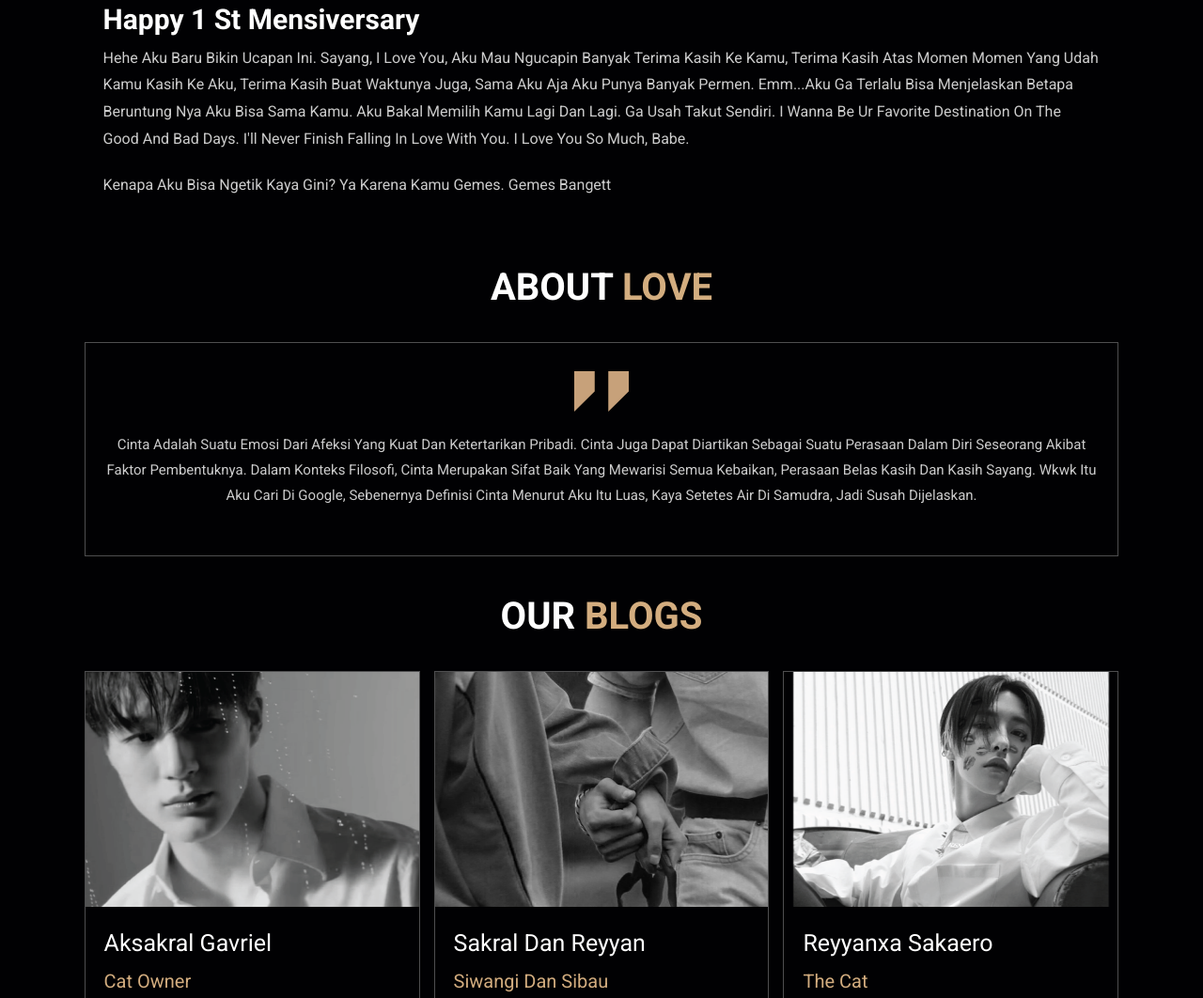
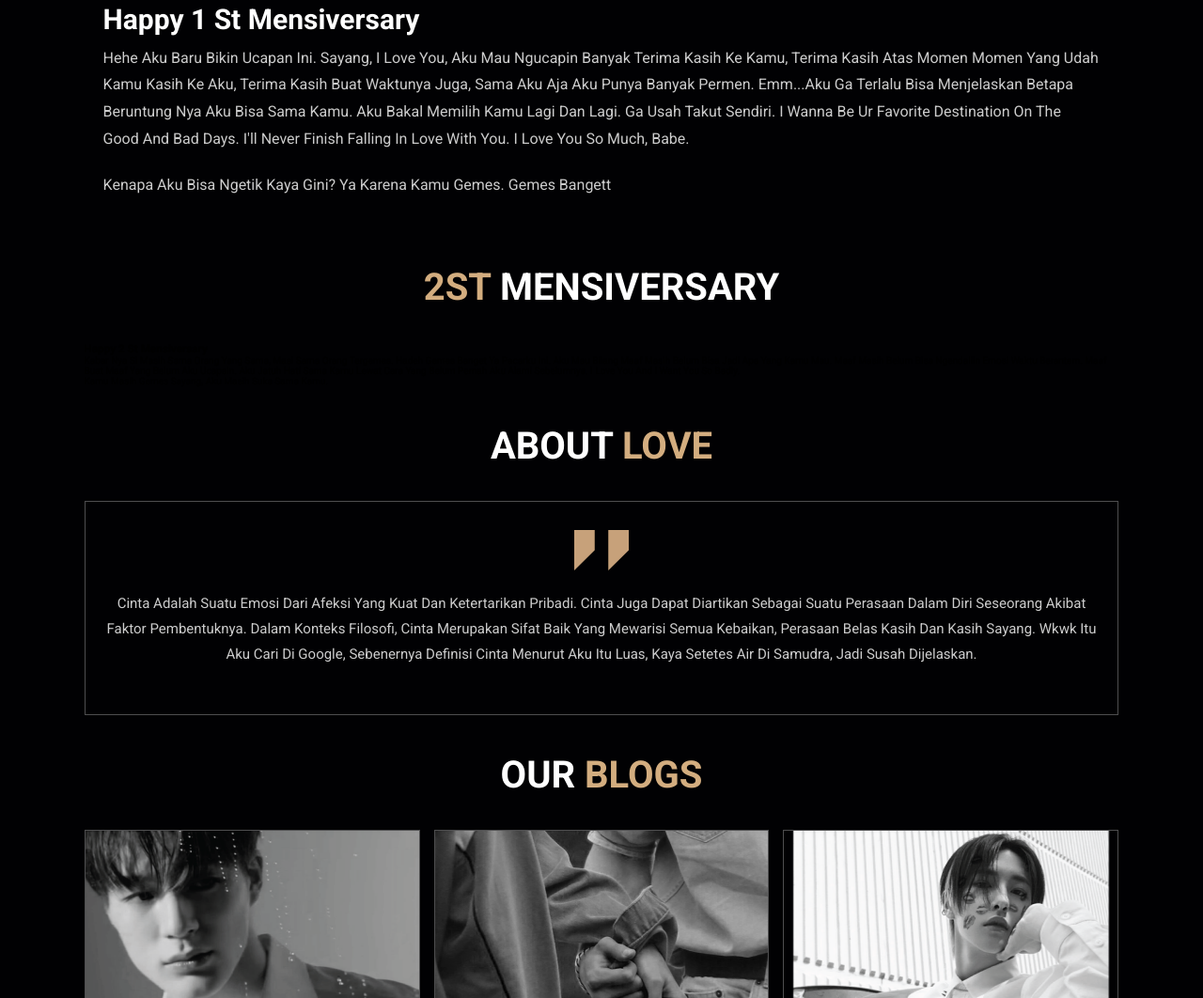
Before and after one commit to gavrielaksa/AKSAKRAL0, a plain HTML site: page index.html in a window 1280 px wide. Shown: the part 1436-2498 px from the top of the page at 94% size. Drawn offline with Linux system fonts and the light colour scheme.

Commit message:
Update index.html

```diff
--- a/index.html
+++ b/index.html
@@ -87,6 +87,27 @@
 </section>
 
 <!-- Wishes section ends  -->
+
+<!-- 2st section starts -->
+
+<section class="menu2" id="menu2">
+
+    <h1 class="heading"> <span> 2st</span> Mensiversary </h1>
+
+    <div class="row">
+
+        <div class="content">
+            <h3>Happy 2 st Mensiversary</h3>
+            <p> kabar nya si masih sama orang yang sama, masi sama orang tergemes. hadeh gemes banget ya pacarku ini. aku mau bilang maaf masih belum bisa jadi apa yang kamu mau. maaf masih belum bisa ngendaliin emosi waktu berantem. maaf buat maaf yang belum aku ucapain. aku jatuh hati sama kamu lewat cara yang belum pernah aku alami sebelumnya. i love you and i want you so badly.
+            <p> kamu masih gemes sayang, aku masih suka sama kamu. </p>
+        </div>
+
+    </div>
+
+</section>
+
+<!-- 2st section ends -->
+
 
 
 <!-- review section starts  -->
```
